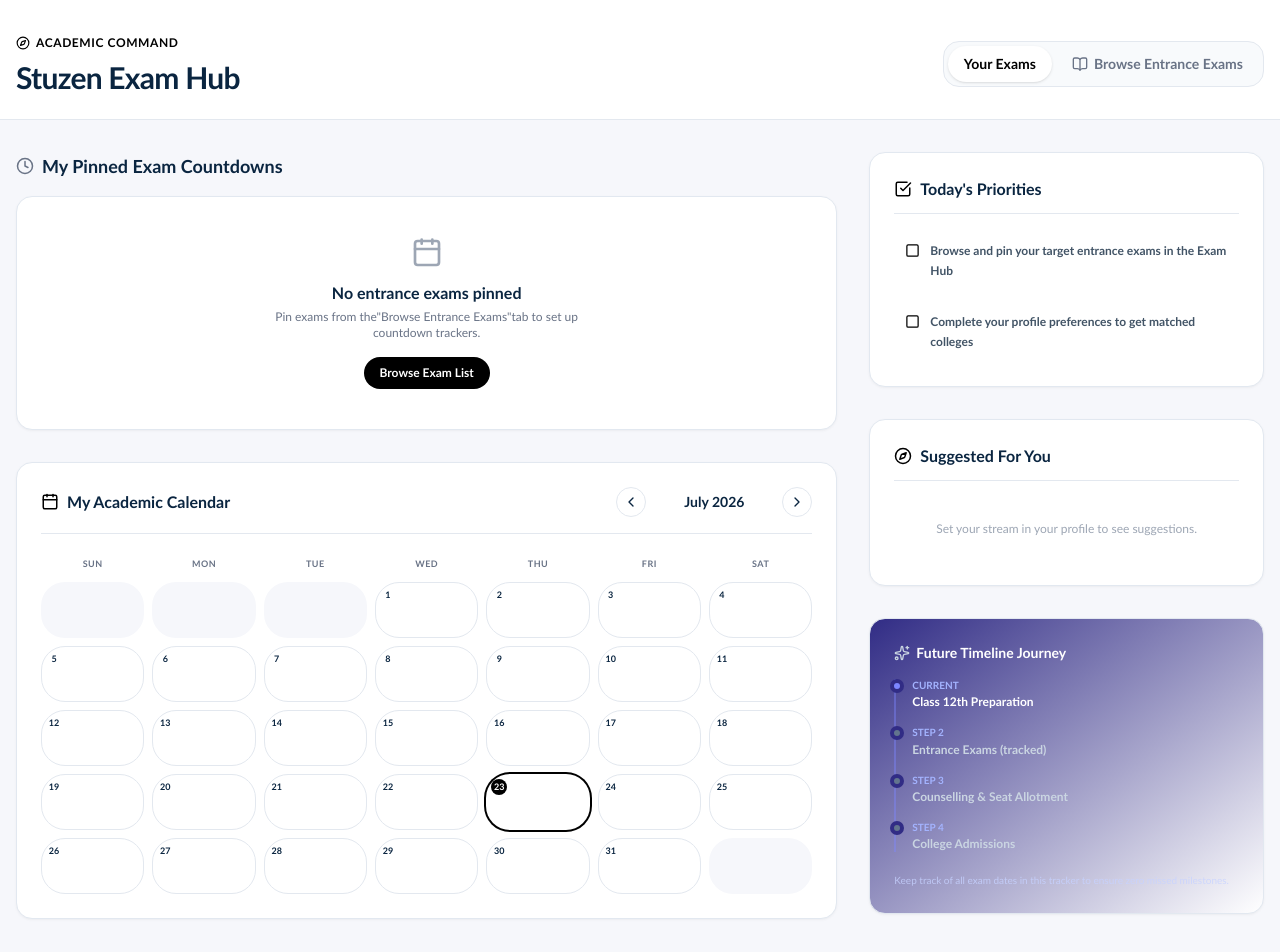
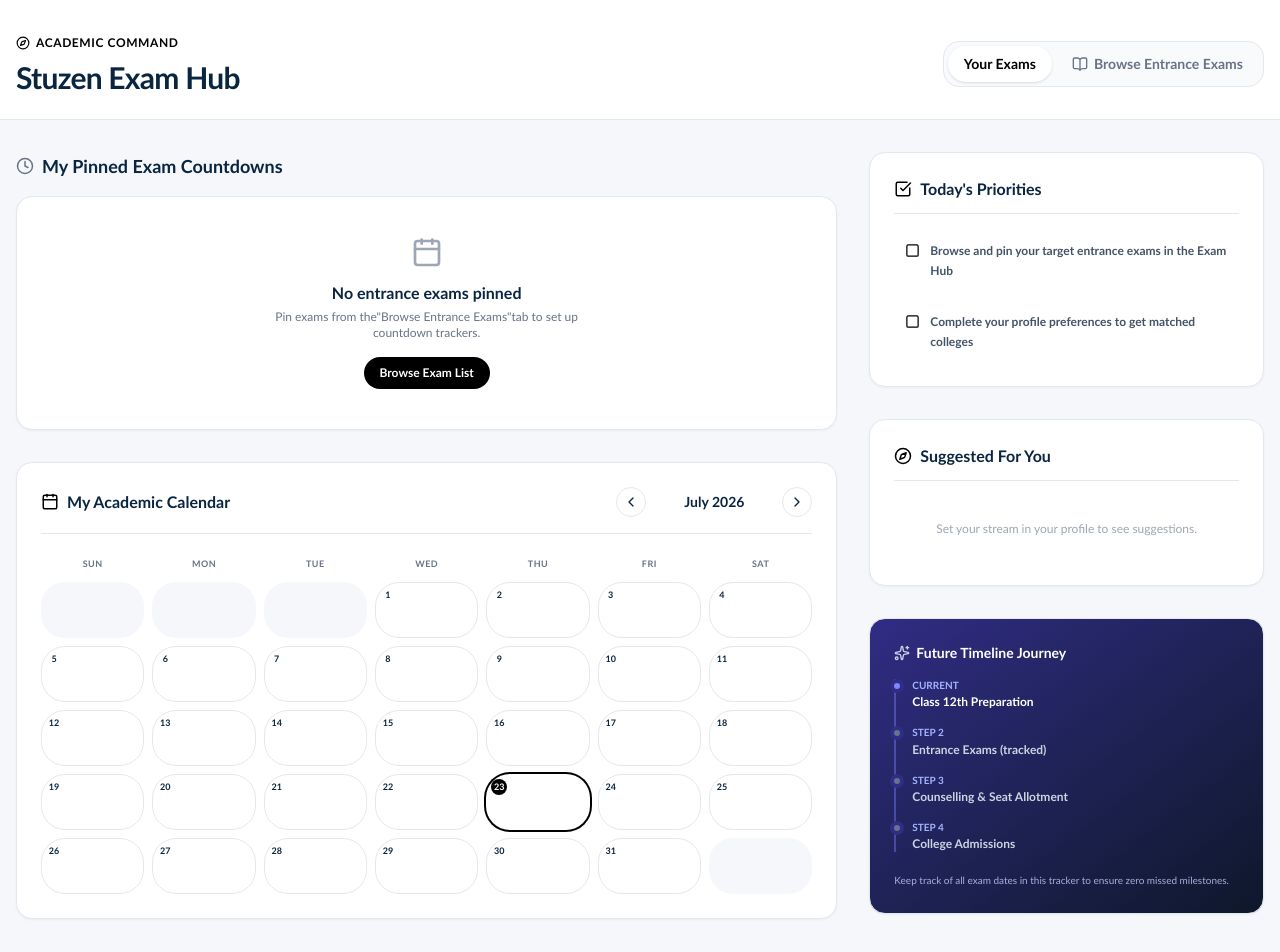
Before and after one commit to Aryan-del-07/studzens, a React (Vite) app in the folder frontend/: page /exams in a window 1280 px wide. Shown: the top 952 px of the page. Built offline with nearby package versions, Linux system fonts and the light colour scheme.

Commit message:
fix: resolve invalid tailwind class causing timeline card to fade to white

```diff
--- a/frontend/src/pages/ExamHubPage.tsx
+++ b/frontend/src/pages/ExamHubPage.tsx
@@ -435,7 +435,7 @@ export default function ExamHubPage() {
  </div>
 
  {/* Future Timeline visualization */}
- <div className="sz-card p-6 bg-gradient-to-br from-indigo-900 to-indigo-955 text-white space-y-4">
+ <div className="sz-card p-6 bg-gradient-to-br from-indigo-900 to-slate-900 text-white space-y-4">
  <h3 className="font-bold text-sm flex items-center gap-1.5 font-sans">
  <Sparkles size={16} className="text-slate-300"/> Future Timeline Journey
  </h3>
```
